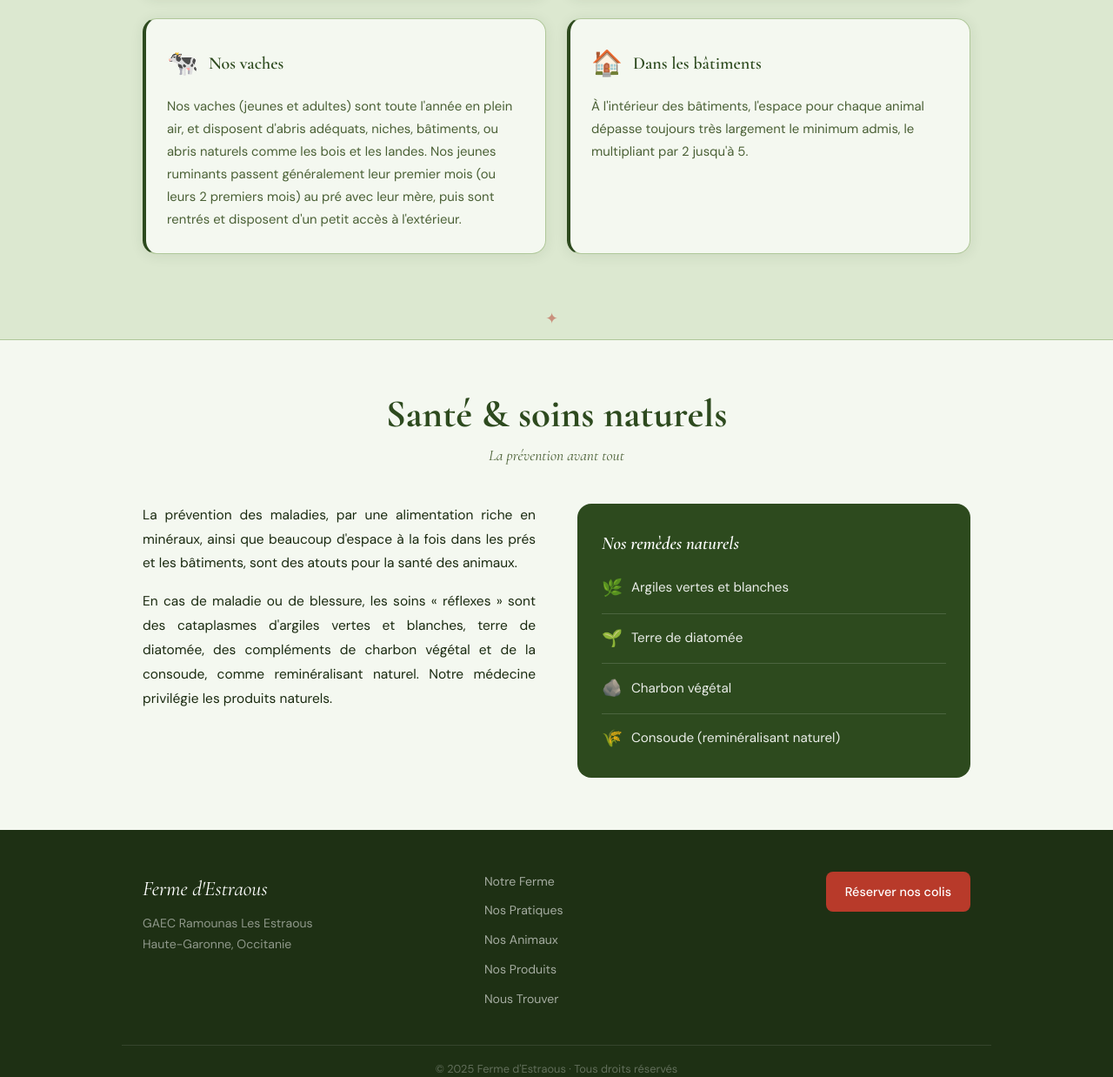
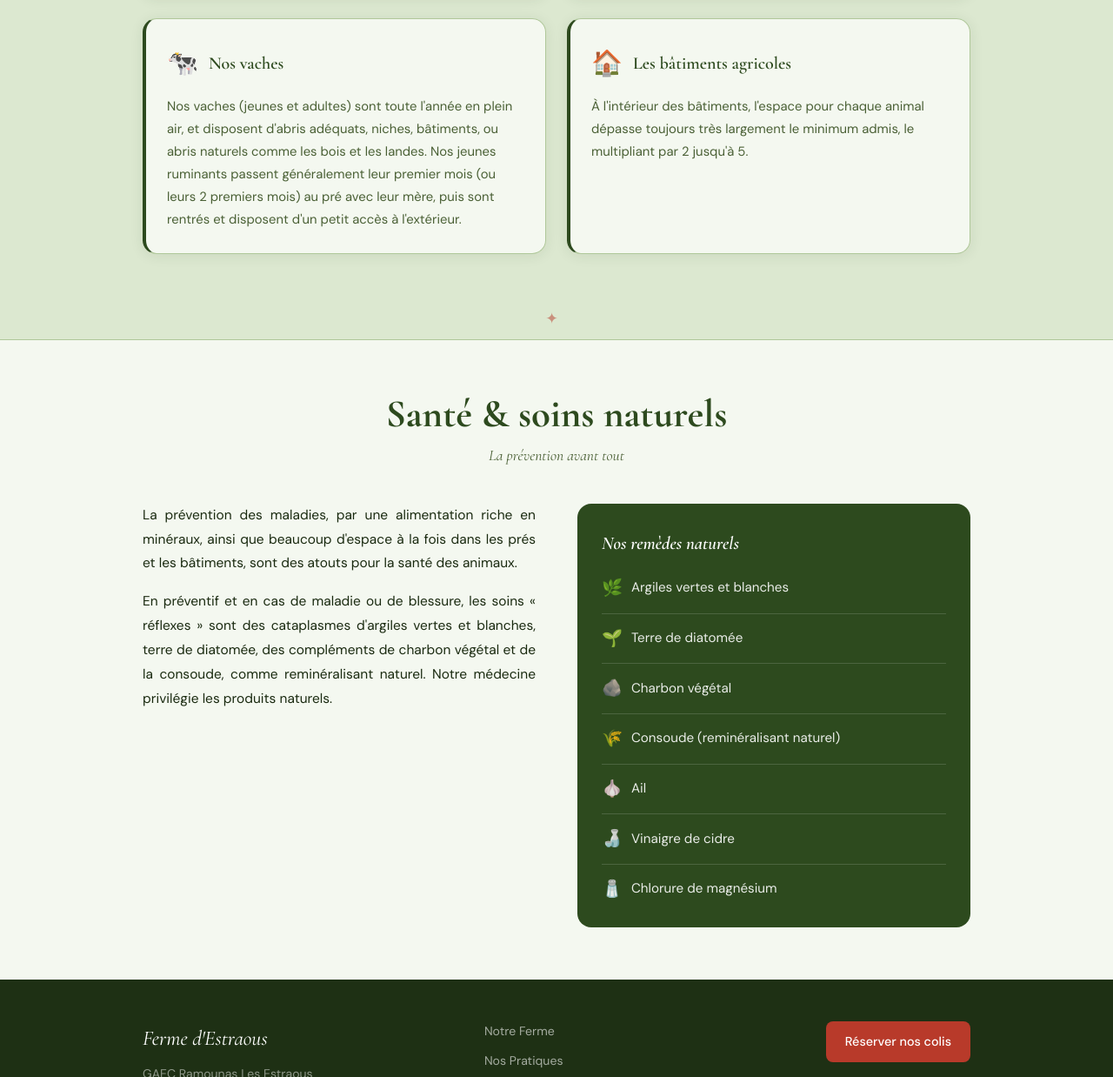
Before and after one commit to fermedestraous/fermedestraous.github.io, a plain HTML site: page pratiques.html in a window 1280 px wide. Shown: the part 2010-3248 px from the top of the page at 87% size. Drawn offline with nearby package versions, Linux system fonts and the light colour scheme.

Commit message:
Update pratiques.html

```diff
--- a/pratiques.html
+++ b/pratiques.html
@@ -132,7 +132,7 @@
                 <div class="bienetre-card">
                     <div class="bienetre-header">
                         <span class="bienetre-emoji">🏠</span>
-                        <h3>Dans les bâtiments</h3>
+                        <h3>Les bâtiments agricoles</h3>
                     </div>
                     <p>À l'intérieur des bâtiments, l'espace pour chaque animal dépasse toujours très largement le minimum admis, le multipliant par 2 jusqu'à 5.</p>
                 </div>
@@ -157,7 +157,7 @@
             <div class="soins-inner">
                 <div class="soins-text">
                     <p>La prévention des maladies, par une alimentation riche en minéraux, ainsi que beaucoup d'espace à la fois dans les prés et les bâtiments, sont des atouts pour la santé des animaux.</p>
-                    <p>En cas de maladie ou de blessure, les soins « réflexes » sont des cataplasmes d'argiles vertes et blanches, terre de diatomée, des compléments de charbon végétal et de la consoude, comme reminéralisant naturel. Notre médecine privilégie les produits naturels.</p>
+                    <p>En préventif et en cas de maladie ou de blessure, les soins « réflexes » sont des cataplasmes d'argiles vertes et blanches, terre de diatomée, des compléments de charbon végétal et de la consoude, comme reminéralisant naturel. Notre médecine privilégie les produits naturels.</p>
                 </div>
                 <div class="soins-remedes">
                     <h3>Nos remèdes naturels</h3>
@@ -166,6 +166,9 @@
                         <li><span>🌱</span> Terre de diatomée</li>
                         <li><span>🪨</span> Charbon végétal</li>
                         <li><span>🌾</span> Consoude (reminéralisant naturel)</li>
+                        <li><span>🧄</span> Ail</li>
+                        <li><span>🍶</span> Vinaigre de cidre</li>
+                        <li><span>🧂</span> Chlorure de magnésium</li>
                     </ul>
                 </div>
             </div>
```
